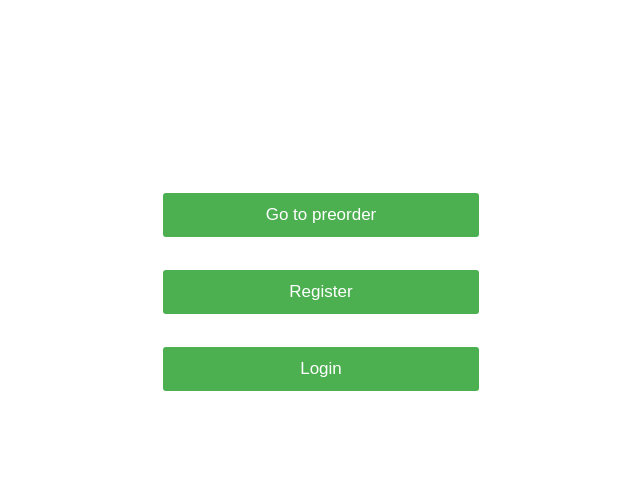
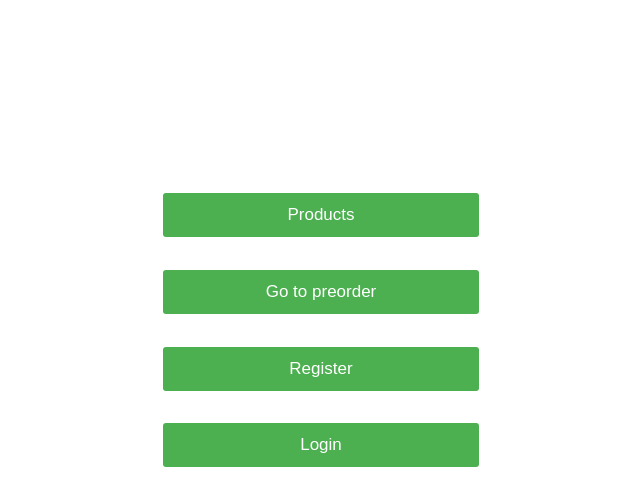
Before and after one commit to VayerMaking/garden, a Flask app: page / in a window 1280 px wide. Shown: the part 327-805 px from the top of the page, without its empty margins (319-959 px from the left). Before the commit the page ends 718 px from the top, so only its background shows below. Run offline with Flask 2, Linux system fonts and the light colour scheme; tables that the repository leaves empty hold one stand-in row (values such as "Sample post"); some libraries are stand-ins or nearby versions.

Commit message:
minor desing tweaks

```diff
--- a/app.py
+++ b/app.py
@@ -38,7 +38,11 @@ def email_link(user_id):
 
 @app.route('/', methods=['GET'])
 def index():
-    return render_template('index.html')
+    if 'username' in session:
+        username = session['username']
+    else:
+        username = "Guest"
+    return render_template('index.html', username=username)
 
 @app.route('/paypal', methods=['GET'])
 def paypal():
--- a/static/main_page.css
+++ b/static/main_page.css
@@ -21,7 +21,6 @@
 .btn:hover {
   background-color: #45a049;
 }
-
 
 .center_button {
   /* padding-top: 60px; */
--- a/static/preorder.css
+++ b/static/preorder.css
@@ -46,8 +46,10 @@ body {
 }
 
 .container {
+  position: relative;
+  top: 5%;
   background-color: black;
-  padding: 5px 300px 15px 300px;
+  padding: 15px 300px 5px 300px;
   border: 1px solid lightgrey;
   border-radius: 3px;
 }
--- a/templates/base.html
+++ b/templates/base.html
@@ -1,22 +1,20 @@
 <!-- <link rel="stylesheet" href="https://maxcdn.bootstrapcdn.com/bootstrap/3.4.1/css/bootstrap.min.css">
 <script src="https://ajax.googleapis.com/ajax/libs/jquery/3.5.1/jquery.min.js"></script>
 <script src="https://maxcdn.bootstrapcdn.com/bootstrap/3.4.1/js/bootstrap.min.js"></script> -->
+<link rel="stylesheet" href="../static/main_page.css">
 
 {% if session['username'] %}
 	{% if username %}
 		<h4>Logged in as: {{username}}</h4>
-	{% else %}
-		{% set username = "Guest" %}
-		<h4>Logged in as: {{username}} ,  please log in or register!</h4>
 	{% endif %}
-	<b><a class="btn btn-default" role="button" href = '/'>Home</a></b>
-	<b><a class="btn btn-default" role="button" href = '/logout'>Log out</a></b>
+	<b><a class="btn top_btn" role="button" href = '/'>Home</a></b>
+	<b><a class="btn top_btn" role="button" href = '/logout'>Log out</a></b>
 
 {% else %}
 	<h4>Not logged in!</h4>
 
-	<a class="btn btn-default" role="button" href="/login">Login</a>
-	<a class="btn btn-default" role="button" href="/register">Register</a>
+	<a class="btn" role="button" href="/login">Login</a>
+	<a class="btn" role="button" href="/register">Register</a>
 
 {% endif %}
 
--- a/templates/index.html
+++ b/templates/index.html
@@ -16,6 +16,9 @@
 	<div class="center_welcome_text">
 		<h2 class="welcome_text">Welcome to the official 9ard3n website!</h2>
 	</div>
+	<div class="center_button">
+		<button id ="products_button" type="button" class="btn">Products</button>
+	</div>
   <div class="center_button">
   	<button id ="gotopreorder_button" type="button" class="btn">Go to preorder</button>
   </div>
@@ -25,6 +28,7 @@
 	<div class="center_button">
   	<button id ="login_button" type="button" class="btn">Login</button>
   </div>
+
 
 
 	<script type="text/javascript">
@@ -39,6 +43,10 @@
 			document.getElementById("login_button").onclick = function () {
 				location.href = "login";
 			};
+
+			document.getElementById("products_button").onclick = function () {
+				location.href = "products";
+			};
 	</script>
 </body>
 </html>
```
Also changed, not shown: static/product_page.css (+29 -1 lines), templates/preorder.html (+7 -0 lines), templates/preorder_status.html (+7 -0 lines), templates/products.html (+8 -0 lines), templates/succesfull_preorder.html (+7 -0 lines).
